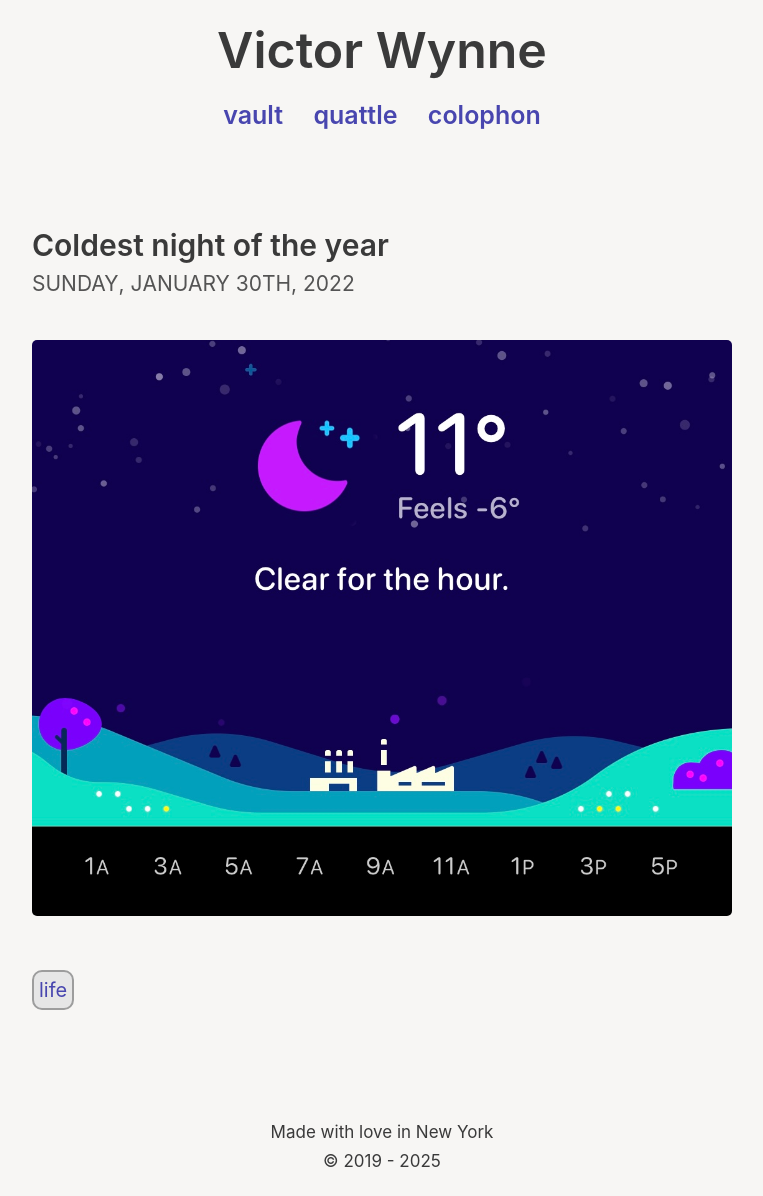
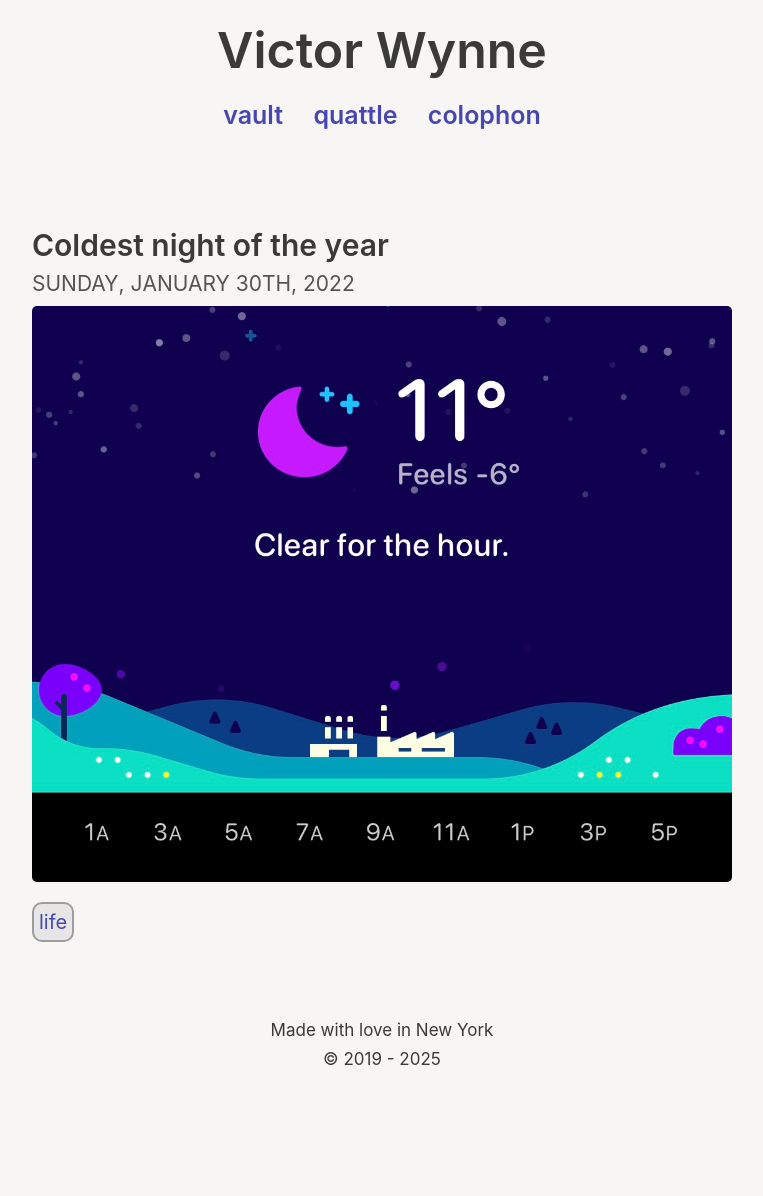
Before and after one commit to victorwynne/victorwynne, a Jekyll site: the page built from _posts/2022-01-30-coldest-night-of-the-year.md, in a window 1280 px wide. Shown: the whole page, without its empty margins (258-1021 px from the left). Built offline with Jekyll 4.4.1, drawn with Linux system fonts in a browser that asks for light colours; after the commit the page ends 1094 px from its top, so only the background shows below that.

Commit message:
post.html

```diff
--- a/_layouts/post.html
+++ b/_layouts/post.html
@@ -4,37 +4,33 @@
 
 <article class="post">
 
-{% if page.link %}
-<h2 class="post-title">{{ page.title | smartify }}</h2>
-  {% else %}
-<h2 class="post-title">{{ page.title | smartify }}</h2>
-  {% endif %}
-  <time datetime="{{ page.date | date_to_xmlschema }}" class="post-date">{{ page.date | date: "%A" }}, {{ page.date | date_to_long_string: "ordinal", "US" }}
+  <h2 class="post-title">{{ page.title | smartify }}</h2>
+
+  <time datetime="{{ page.date | date_to_xmlschema }}" class="post-date">
+    {{ page.date | date: "%A" }}, {{ page.date | date_to_long_string: "ordinal", "US" }}
   </time>
 
   {% if page.link %}
-  <span class="source" role="doc-endnotes">source: <a href="{{ page.link }}">{{ page.link | remove:'http://' | remove:'www.' | remove:'https://' | split:'/' | first }}</a><span class="link-arrow"> ↗</span></span>
+    <span class="source">
+      source:
+      <a href="{{ page.link }}">
+        {{ page.link | remove: 'http://' | remove: 'www.' | remove: 'https://' | split: '/' | first }}
+      </a>
+      <span class="link-arrow"> ↗</span>
+    </span>
   {% endif %}
-  <br>
-  {{ content | smartify }}
-  <br>
-  <div class="tag-list">
-  {% if post %}
-  {% assign tags = post.tags %}
-  {% else %}
-  {% assign tags = page.tags %}
-  {% endif %}
-  {% for tag in tags %}
-  <a href="{{site.baseurl}}/tags/#{{tag|slugize}}">{{tag}}</a>
-  {% unless forloop.last %}&nbsp;{% endunless %}
-  {% endfor %}
+
+  <div class="post-content">
+    {{ content | smartify }}
   </div>
 
-
-  {% if page.link %}
-  <br>
+  {% assign tags = page.tags %}
+  {% if tags %}
+    <div class="tag-list">
+      {% for tag in tags %}
+        <a href="{{ site.baseurl }}/tags/#{{ tag | slugize }}">{{ tag }}</a>{% unless forloop.last %}&nbsp;{% endunless %}
+      {% endfor %}
+    </div>
   {% endif %}
 
-<br>
-
 </article>
```
